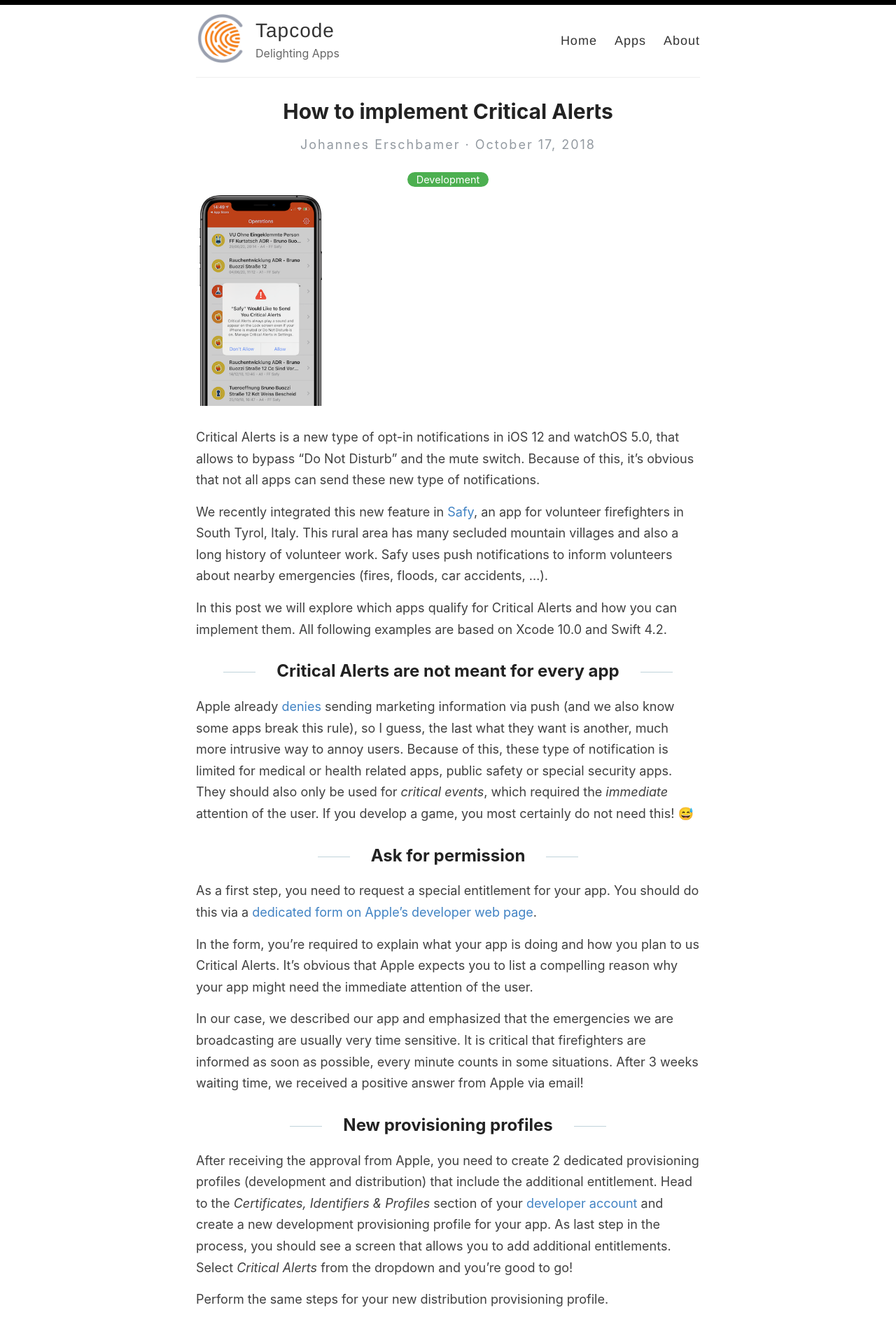
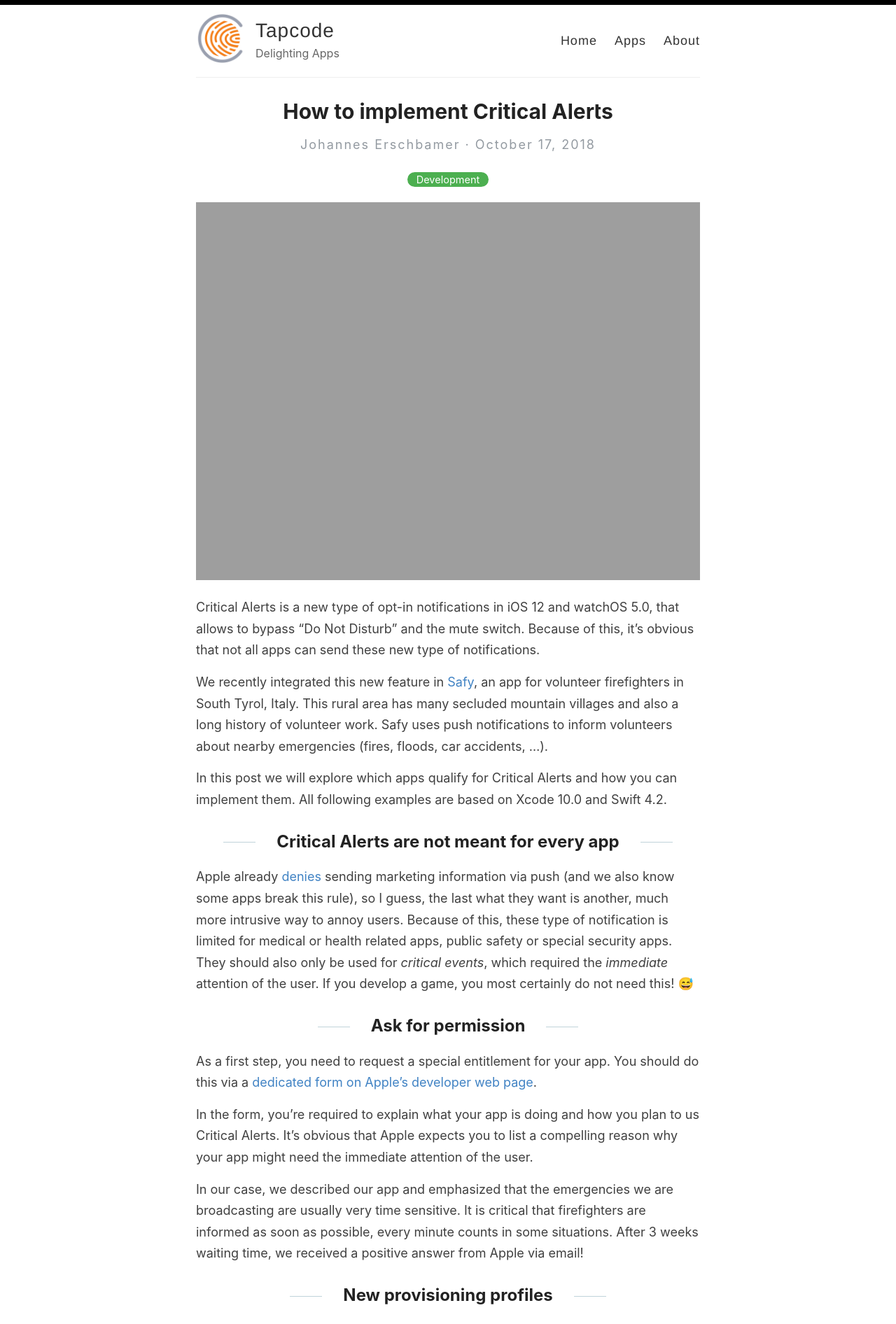
Before and after one commit to tapcode-apps/tapcode-webpage, a Jekyll site: the page built from _posts/2018-10-17-how-to-implement-critical-alerts.md, in a window 1280 px wide. Shown: the top 1892 px of the page at 70% size. Built offline with Jekyll 4.4.1, drawn with Linux system fonts in a browser that asks for light colours.

Commit message:
Update image

```diff
--- a/_posts/2018-10-17-how-to-implement-critical-alerts.md
+++ b/_posts/2018-10-17-how-to-implement-critical-alerts.md
@@ -6,11 +6,7 @@
 permalink: /2018/10/17/how-to-implement-critical-alerts-in-ios-12/
 ---
 
-<div class="row">
-  <div class="column">
-    <a href="https://tapcode.co/images/critical_alerts_ios12.png"><img src="https://tapcode.co/images/critical_alerts_ios12_thumb.png" style="width:50%;" alt="Criticals alerts in Safy"></a>
-  </div>
-</div>
+<a href="https://tapcode.co/images/critical_alerts_ios12.jpg"><img src="https://tapcode.co/images/critical_alerts_ios12_thumb.jpg" style="width:100%;" alt="Criticals alerts in Safy"></a>
 
 Critical Alerts is a new type of opt-in notifications in iOS 12 and watchOS 5.0, that allows to bypass "Do Not Disturb" and the mute switch. Because of this, it's obvious that not all apps can send these new type of notifications.
 
```
Also changed, not shown: images/critical_alerts_ios12.png (deleted), images/critical_alerts_ios12_thumb.png (deleted), 2 other files.
